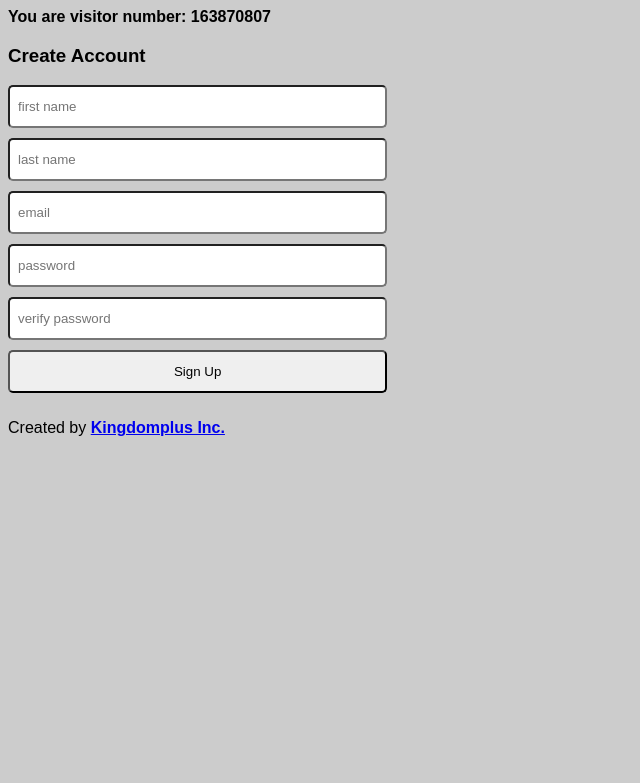
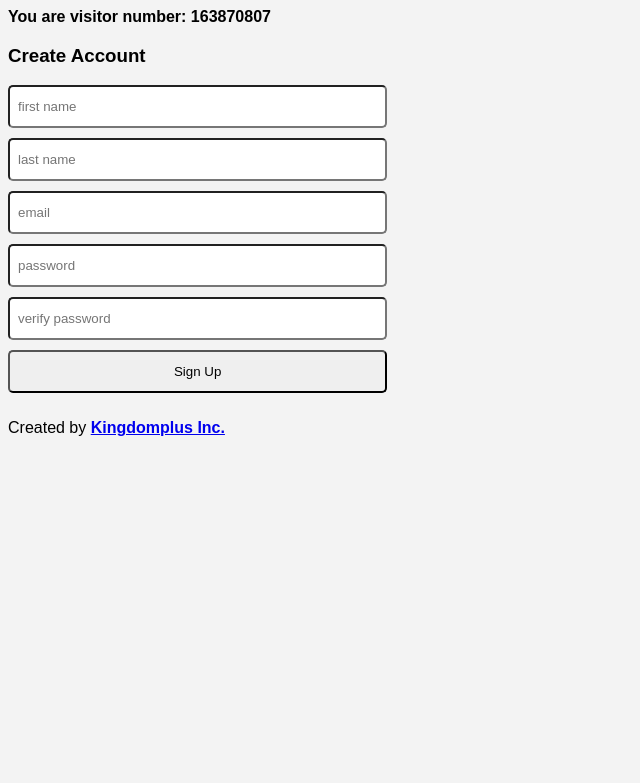
Before and after one commit to arllence/SIGNUP-form-PHP-, a PHP site: page / in a window 1280 px wide. Shown: the top 783 px of the page, without its empty margins (0-640 px from the left). Run offline with PHP 8.4, Linux system fonts and the light colour scheme.

Commit message:
changed background

```diff
--- a/main.css
+++ b/main.css
@@ -1,6 +1,6 @@
 
 body{
-  background: #ccc;
+  background: #f3f3f3;
   font-family: sans-serif;
   width: auto;
 }
```
